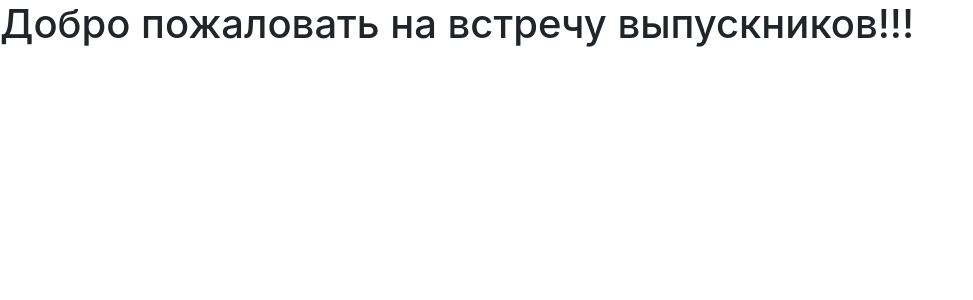
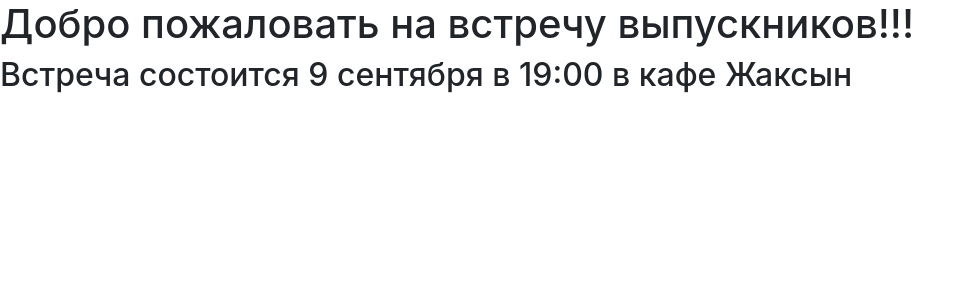
Before and after one commit to vladiko/partakerlist, an Angular app: page / in a window 1280 px wide. Shown: the top 300 px of the page, without its empty margins (0-973 px from the left). Built offline with nearby package versions, Linux system fonts and the light colour scheme.

Commit message:
place for meeting message

```diff
--- a/src/app/app.component.html
+++ b/src/app/app.component.html
@@ -1 +1,2 @@
 <h1>{{title}}</h1>
+<h2>{{placeMsg}}</h2>
--- a/src/app/app.component.ts
+++ b/src/app/app.component.ts
@@ -7,4 +7,5 @@ import { Component } from '@angular/core';
 })
 export class AppComponent {
   title = 'Добро пожаловать на встречу выпускников!!!';
+  placeMsg = 'Встреча состоится 9 сентября в 19:00 в кафе Жаксын';
 }
```
